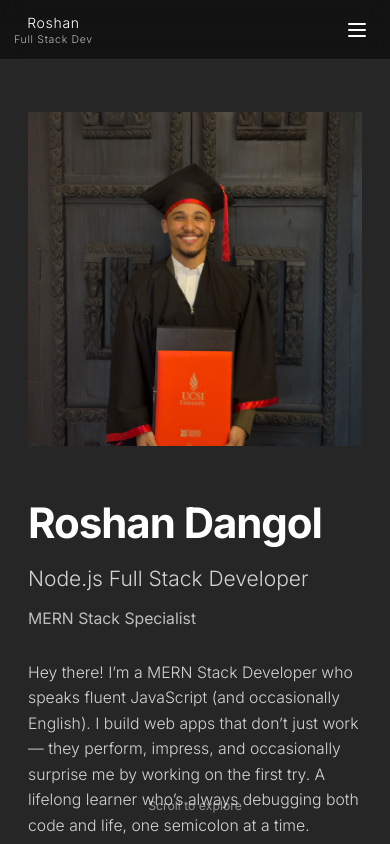
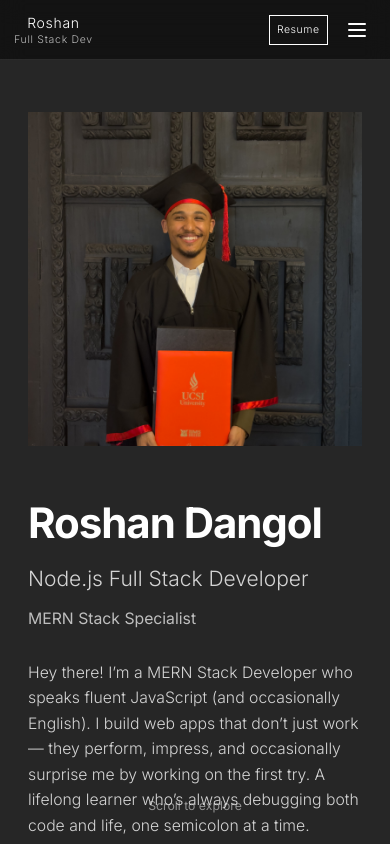
Before and after one commit to roshandangol0506/My-Portfolio, a Next.js app: page / in a window 390 px wide. Shown: the top 844 px of the page. Built offline with nearby package versions, Linux system fonts and the light colour scheme.

Commit message:
update:resume on mb

```diff
--- a/components/navigation.tsx
+++ b/components/navigation.tsx
@@ -103,7 +103,7 @@ export default function Navigation({
           {/* Resume Button - Hidden on mobile */}
           <a
             href="/MERN Stack (Roshan Dangol).pdf"
-            className="hidden sm:block text-xs md:text-sm font-light tracking-wider border border-white px-2 md:px-4 py-2 hover:bg-white hover:text-black transition-all duration-300 flex-shrink-0"
+            className="sm:block text-xs md:text-sm font-light tracking-wider border border-white px-2 md:px-4 py-2 hover:bg-white hover:text-black transition-all duration-300 flex-shrink-0"
             target="_blank"
           >
             Resume
@@ -152,12 +152,12 @@ export default function Navigation({
             </div>
 
             {/* Mobile Resume Button */}
-            <a
+            {/* <a
               href="/MERN Stack (Roshan Dangol).pdf"
               className="block w-full text-center text-sm font-light tracking-wider border border-white px-4 py-3 hover:bg-white hover:text-black transition-all duration-300 rounded-lg"
             >
               Resume
-            </a>
+            </a> */}
           </div>
         </div>
       )}
```
